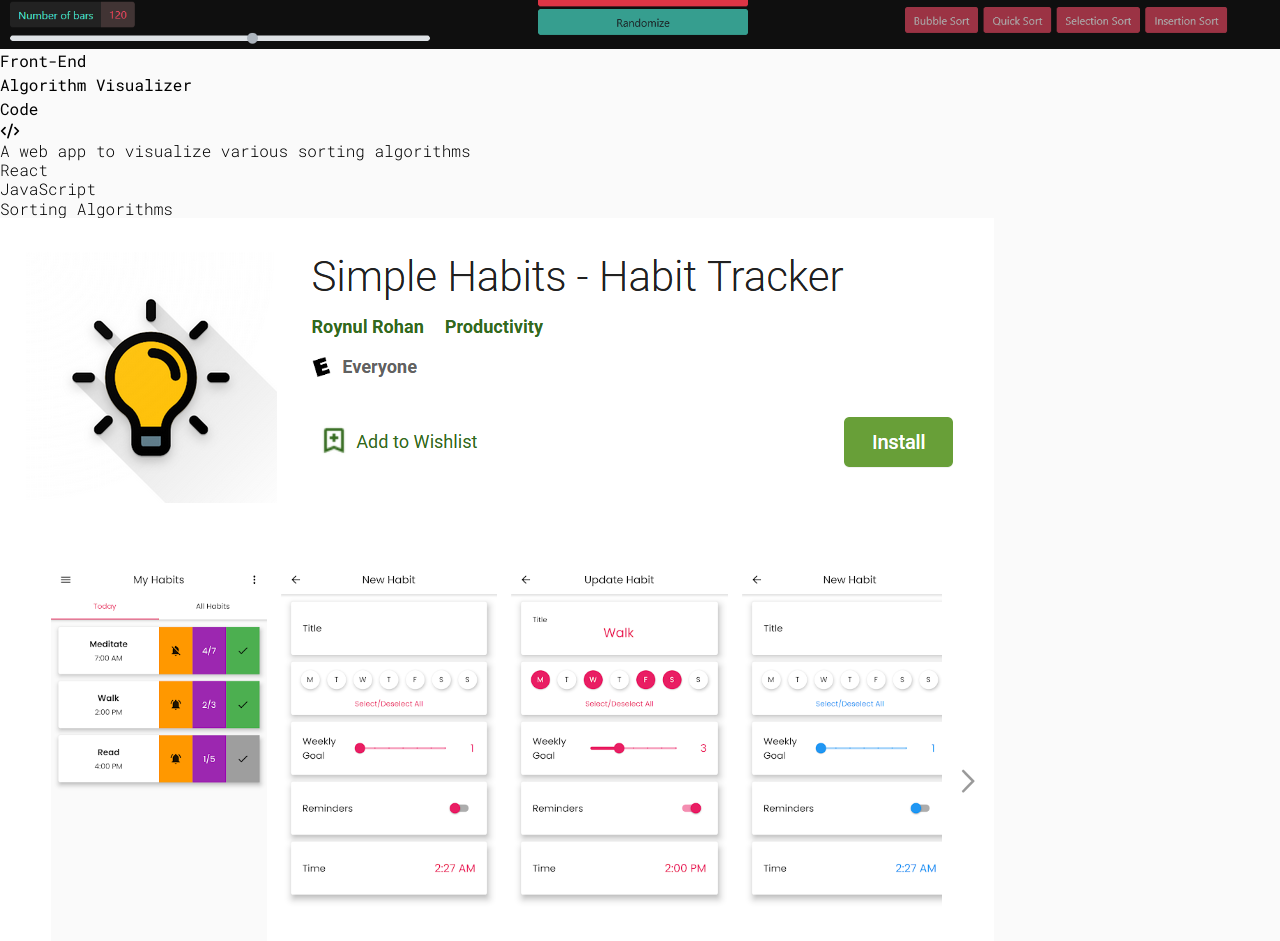
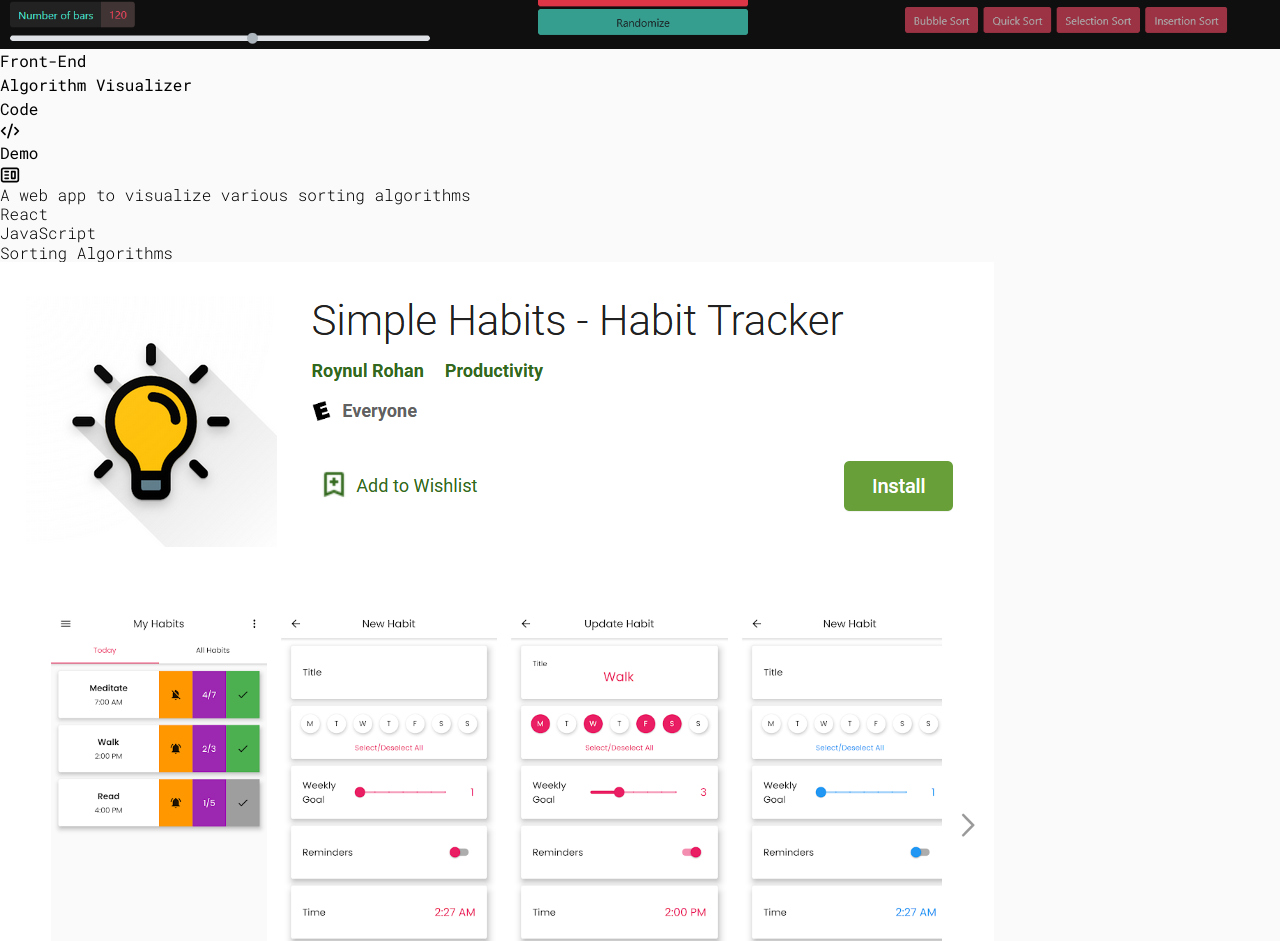
Before and after one commit to roynulrohan/portfolio, a React (Vite) app: page / in a window 1280 px wide. Shown: the part 8506-9447 px from the top of the page. Built offline with nearby package versions, Linux system fonts and the light colour scheme.

Commit message:
Update repository link in Projects.tsx

```diff
--- a/src/views/Projects.tsx
+++ b/src/views/Projects.tsx
@@ -55,7 +55,8 @@
         image: algorithmImg,
         tech: 'React, JavaScript, Sorting Algorithms',
         // to: '/projects/algorithm-visualizer',
-        repository: 'https://algorithm-visualizer-dcba8.web.app',
+        repository: 'https://github.com/roynulrohan/algorithm-visualizer',
+        live: 'https://algorithm-visualizer-dcba8.web.app/',
     },
     {
         name: 'Simple Habits',
```
